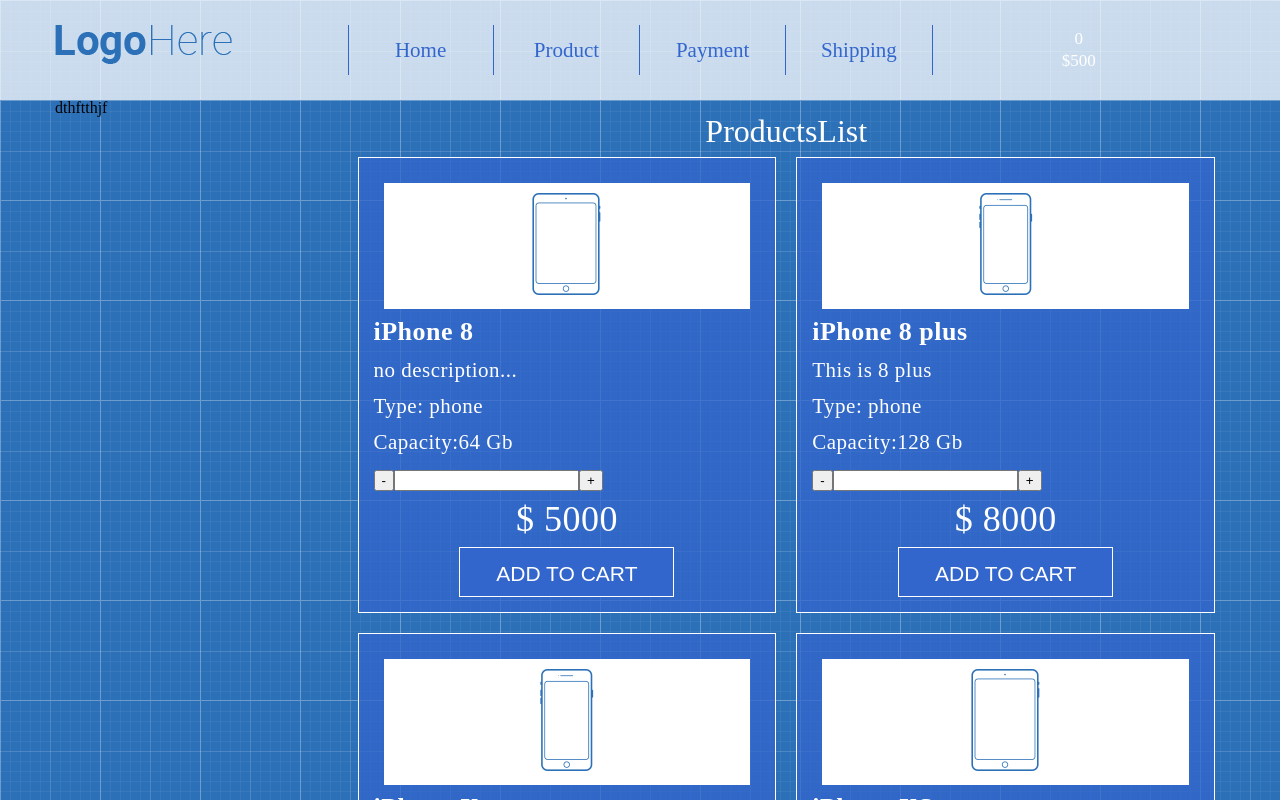
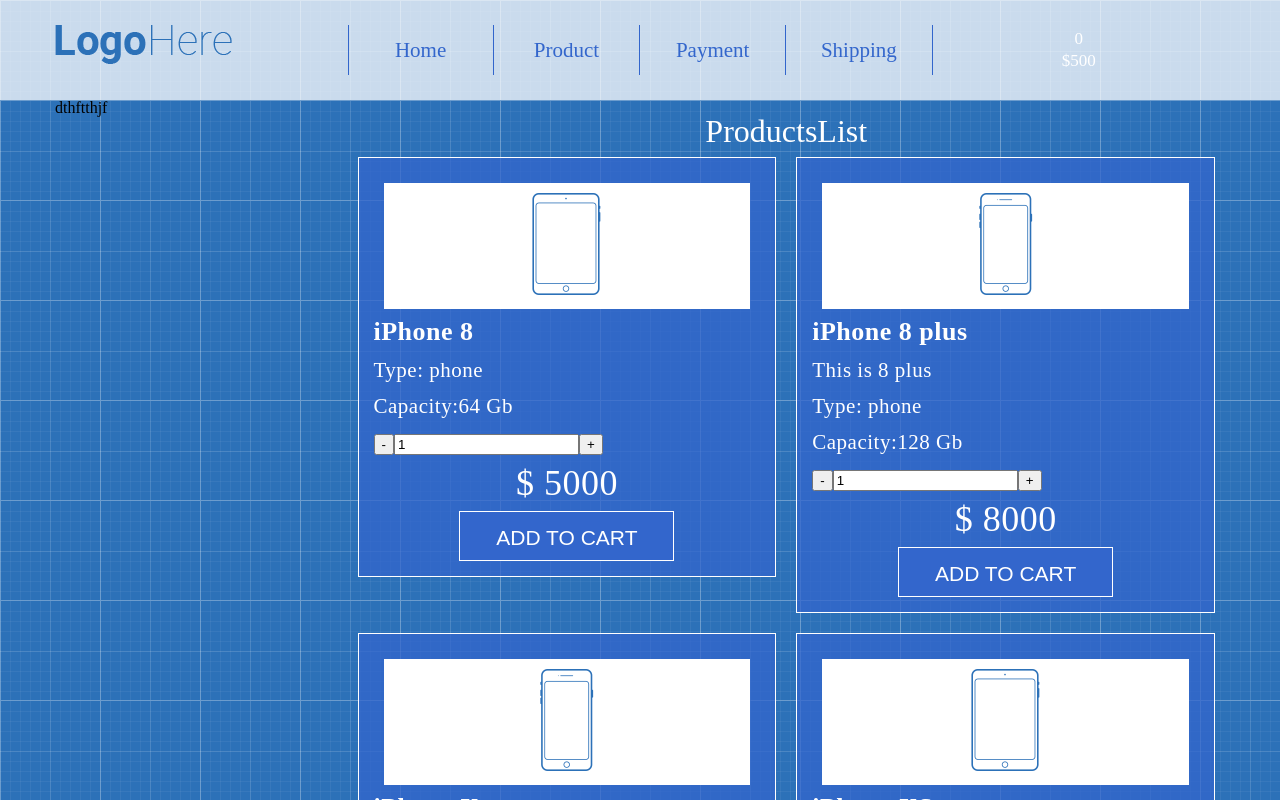
Before and after one commit to ApostleAndrew/shop-react, a React (Create React App) app: page / in a window 1280 px wide. Shown: the top 800 px of the page. Built offline with nearby package versions, Linux system fonts and the light colour scheme.

Commit message:
use class with {this.props.name}

```diff
--- a/src/App/Main/Products/ProductsListItem.js
+++ b/src/App/Main/Products/ProductsListItem.js
@@ -1,42 +1,50 @@
-import React from 'react'
+import React, {Component} from 'react'
 import PropTypes from 'prop-types'
 import './ProductsListItem.css'
 
-const ProductsListItem = ({
-    name,
-    description = "no description...",
-    type,
-    capacity,
-    price,
-    image,
-}) => {
+class ProductsListItem extends Component {
+    render(){
+
         return (
             <div className='products-list-item'>
-            <div className='product-image'><img src={image} alt={name}/> </div>
-            <div className='product-name'> {name}</div>
-            <div className='product-description'> {description}</div>
-            <div className='product-type'>Type: {type}</div>
-            <div className='product-capacity'> Capacity:{capacity} Gb</div>
+                <div className='product-image'><img src={this.props.image} alt={this.props.name}/> </div>
+                <div className='product-name'> {this.props.name}</div>
+                <div className='product-description'> {this.props.description}</div>
+                <div className='product-type'>Type: {this.props.type}</div>
+                <div className='product-capacity'> Capacity:{this.props.capacity} Gb</div>
                 <div className='poduct-quantity'>
                     <button>-</button>
-                <input type='text'/>
+                    <input type='text' value={1} readOnly/>
                     <button>+</button>
                 </div>
-            <div className='product-price'> $ {price}</div>
+                <div className='product-price'> $ {this.props.price}</div>
                 <button className='btn-add-to-cart'>Add to cart</button>
             </div>
         )
     }
 
+    }
 
- ProductsListItem.propTypes = {
-     name: PropTypes.string.isRequired,
-     description: PropTypes.string,
-     type: PropTypes.string,
-     capacity: PropTypes.number,
-     price:PropTypes.number.isRequired,
 
- }
+// const ProductsListItem = ({
+//     name,
+//     description = "no description...",
+//     type,
+//     capacity,
+//     price,
+//     image,
+// }) => {
+
+
+
+//  ProductsListItem.propTypes = {
+//      name: PropTypes.string.isRequired,
+//      description: PropTypes.string,
+//      type: PropTypes.string,
+//      capacity: PropTypes.number,
+//      price:PropTypes.number.isRequired,
+
+//  }
 
  /*ProductsListItem.defaultProps = {
      description: "no desc.."
```
Lines whose indentation alone changed are shown as unchanged.
